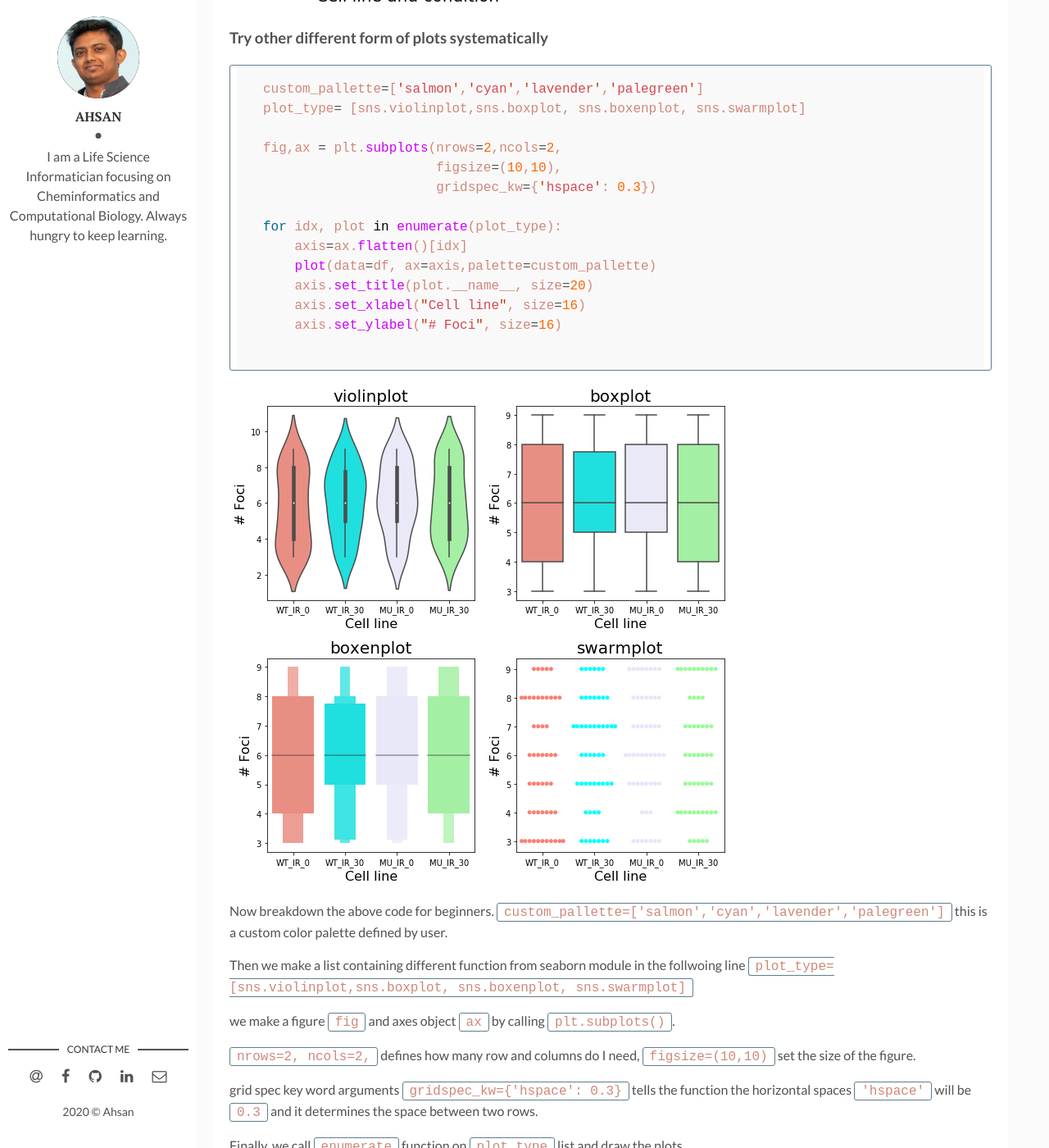
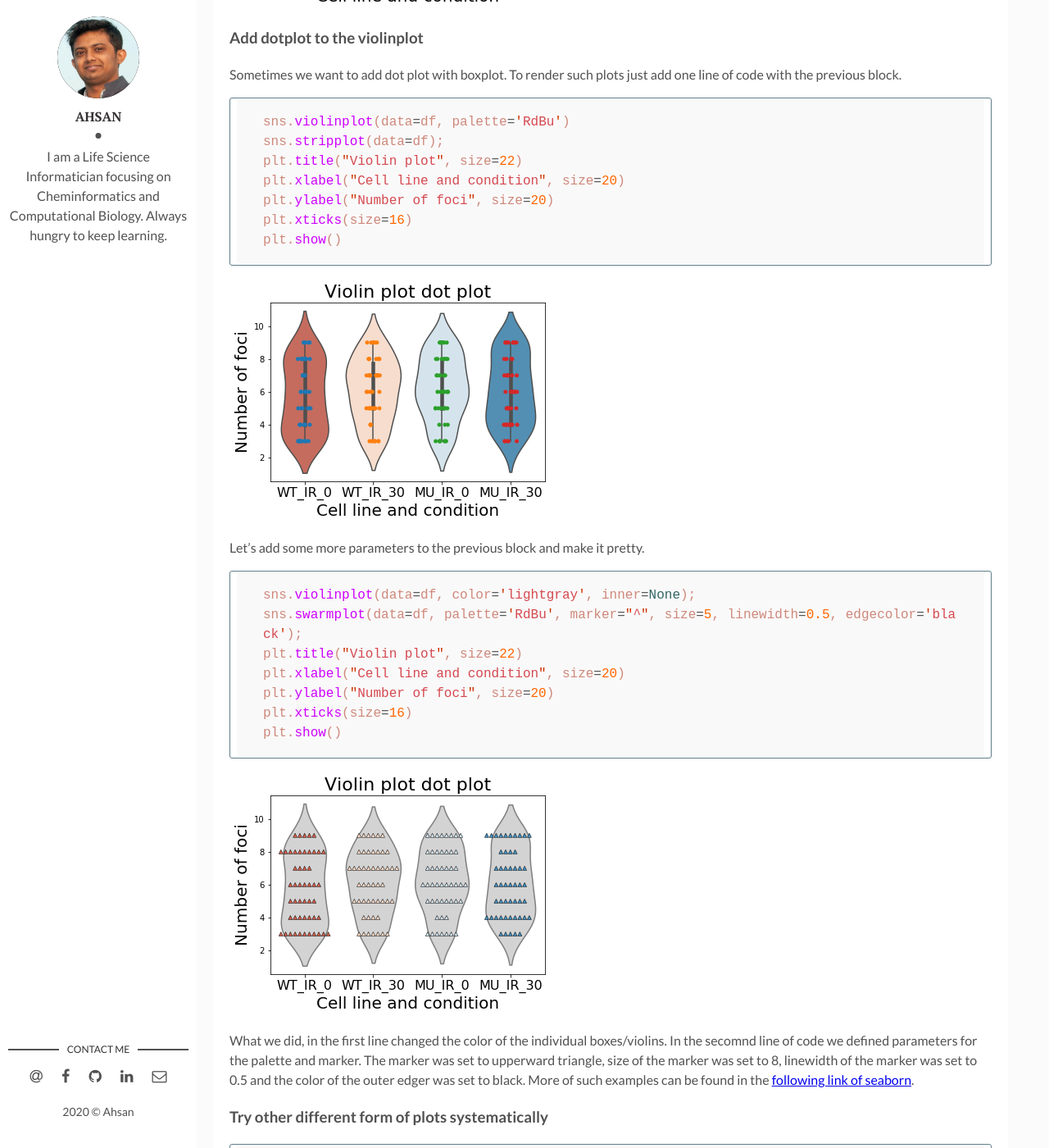
Before and after one commit to paulahsan/cell-pythology, a Jekyll site: the page built from _posts/2020-09-24-plotting-immunostatining-data.markdown, in a window 1280 px wide and 1400 px high, scrolled down 3133 px. Shown: the whole window at 82% size. Built offline with Jekyll 4.4.1, drawn with Linux system fonts in a browser that asks for light colours.

Commit message:
added dotplot to second blog

````diff
--- a/_posts/2020-09-24-plotting-immunostatining-data.markdown
+++ b/_posts/2020-09-24-plotting-immunostatining-data.markdown
@@ -176,6 +176,44 @@ plt.show()
 ![violinplot]({{site.baseurl}}/assets/img/violinplot_wide_form.png)
 
 
+### Add dotplot to the violinplot
+Sometimes we want to add dot plot with boxplot. To render such plots just add one line of code with the previous block.
+
+
+```python
+sns.violinplot(data=df, palette='RdBu')
+sns.stripplot(data=df);
+plt.title("Violin plot", size=22)
+plt.xlabel("Cell line and condition", size=20)
+plt.ylabel("Number of foci", size=20)
+plt.xticks(size=16)
+plt.show()
+```
+
+
+![violindotplot]({{site.baseurl}}/assets/img/violinplot_dotplot_wide_form.png)
+
+
+Let's add some more parameters to the previous block and make it pretty.
+
+
+```python
+sns.violinplot(data=df, color='lightgray', inner=None);
+sns.swarmplot(data=df, palette='RdBu', marker="^", size=5, linewidth=0.5, edgecolor='black');
+plt.title("Violin plot", size=22)
+plt.xlabel("Cell line and condition", size=20)
+plt.ylabel("Number of foci", size=20)
+plt.xticks(size=16)
+plt.show()
+```
+
+
+![violindotplotpretty]({{site.baseurl}}/assets/img/violinplot_dotplot_pretty_wide_form.png)
+
+
+What we did, in the first line changed the color of the individual boxes/violins. In the secomnd line of code we defined parameters for the palette and marker. The marker was set to upperward triangle, size of the marker was set to 8, linewidth of the marker was set to 0.5 and the color of the outer edger was set to black. More of such examples can be found in the [following link of seaborn](https://seaborn.pydata.org/generated/seaborn.stripplot.html){:target="_blank"}.
+
+
 ### Try other different form of plots systematically
 
 
````
Also changed, not shown: assets/img/violinplot_dotplot_pretty_wide_form.png (added), assets/img/violinplot_dotplot_wide_form.png (added), 4 other files.
